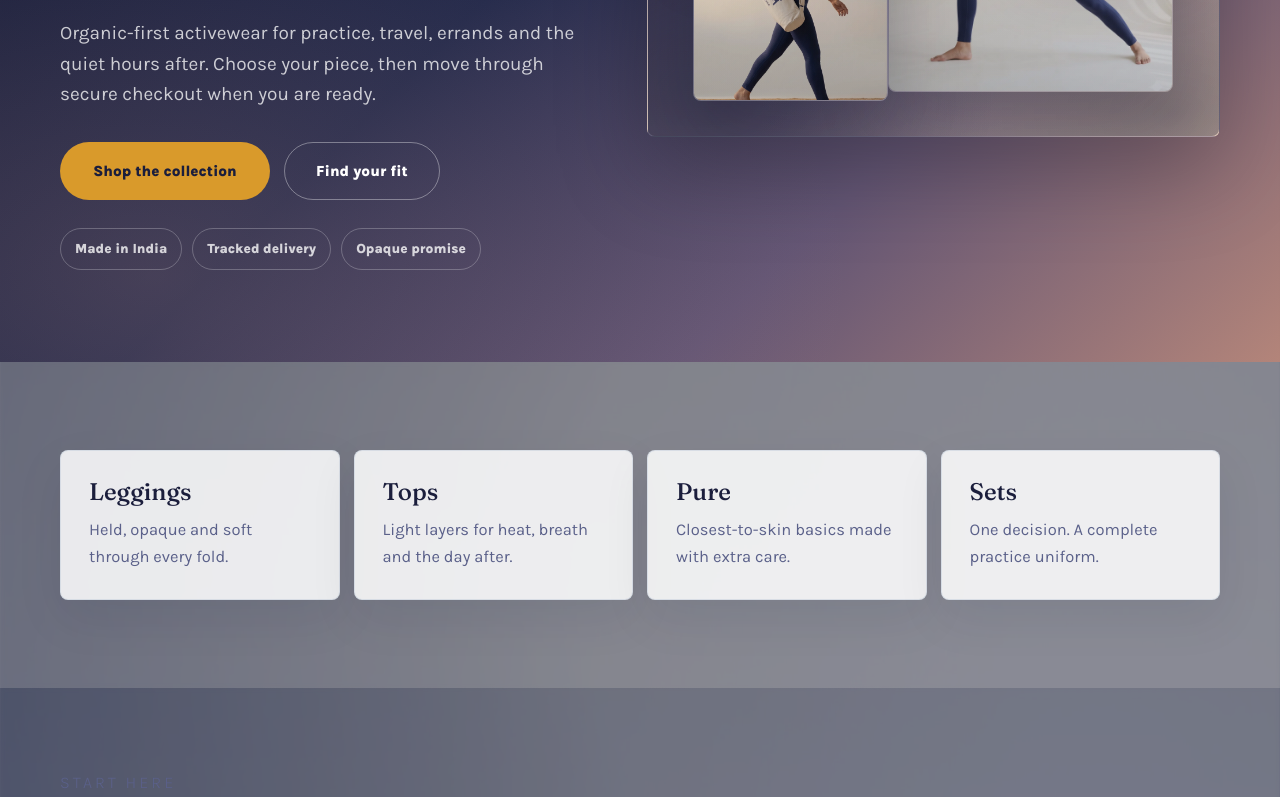
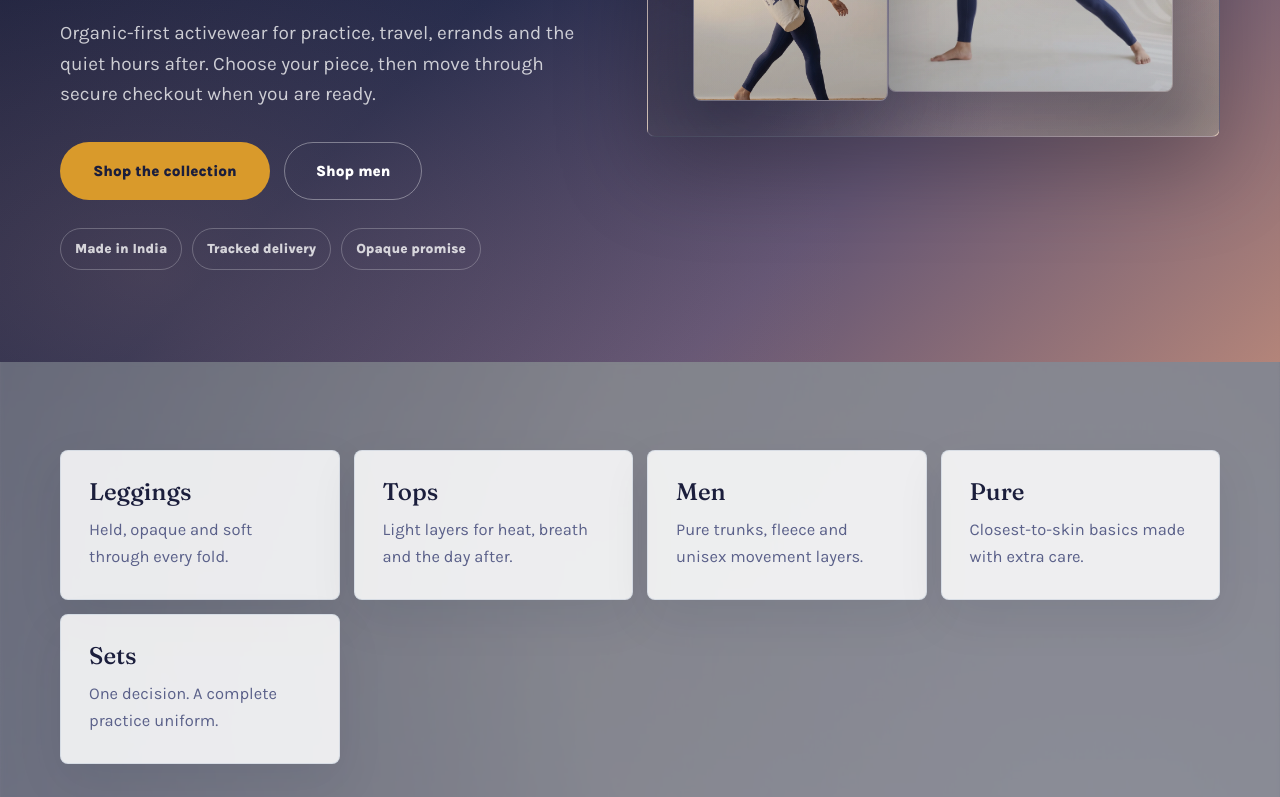
Before and after one commit to indergill2410-tech/Vyoma, a Next.js app: page /shop in a window 1280 px wide. Shown: the part 609-1406 px from the top of the page. Built offline with nearby package versions, Linux system fonts and the light colour scheme; no server answers.

Commit message:
Surface men's catalogue from shop

```diff
--- a/app/shop/page.js
+++ b/app/shop/page.js
@@ -15,6 +15,7 @@ export const metadata = {
 const CATEGORY_LINKS = [
   { label: "Leggings", href: "#collection", body: "Held, opaque and soft through every fold." },
   { label: "Tops", href: "#collection", body: "Light layers for heat, breath and the day after." },
+  { label: "Men", href: "/men", body: "Pure trunks, fleece and unisex movement layers." },
   { label: "Pure", href: "/pure", body: "Closest-to-skin basics made with extra care." },
   { label: "Sets", href: "#collection", body: "One decision. A complete practice uniform." },
 ];
@@ -35,7 +36,7 @@ export default function ShopPage() {
             </p>
             <div className="commerce-actions">
               <Link href="#collection" className="btn accent">Shop the collection</Link>
-              <Link href="/fit" className="btn ghost">Find your fit</Link>
+              <Link href="/men" className="btn ghost">Shop men</Link>
             </div>
             <div className="commerce-trust-row" aria-label="Shopping promises">
               <span>Made in India</span>
```
